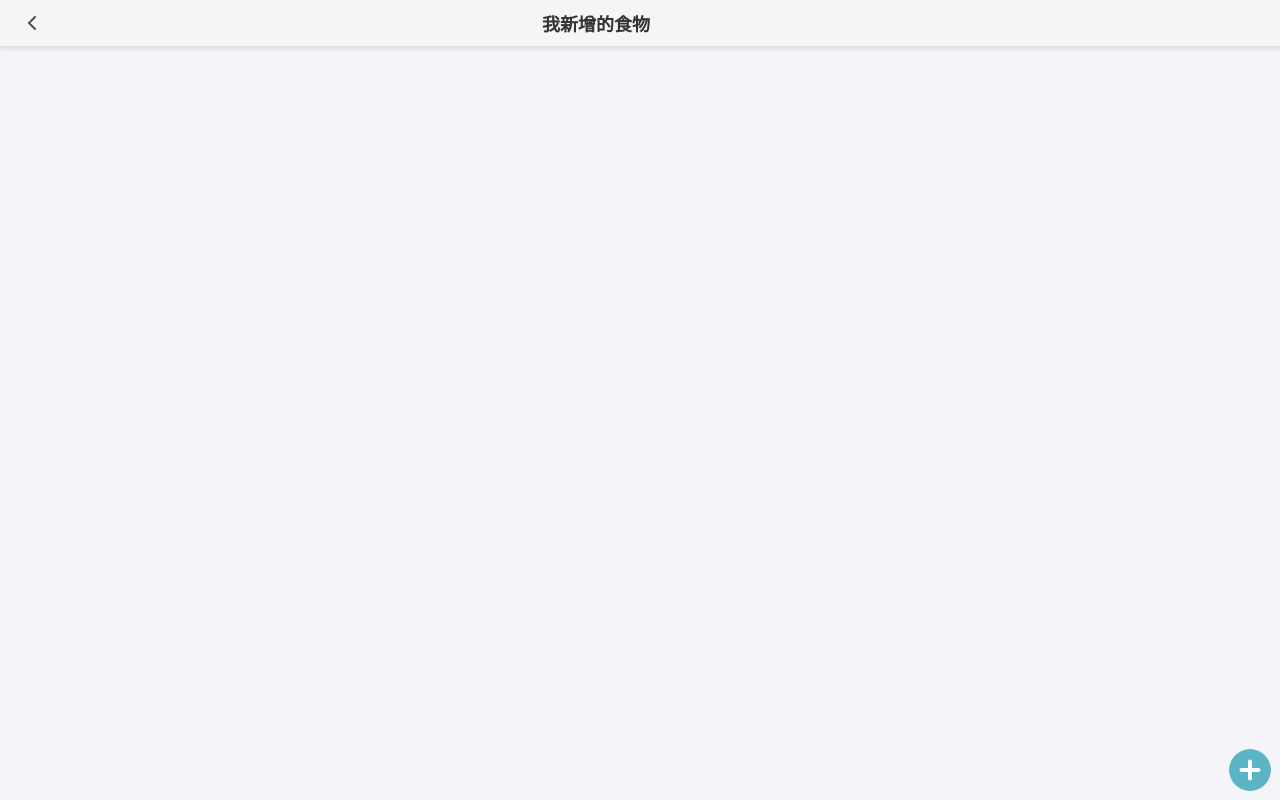
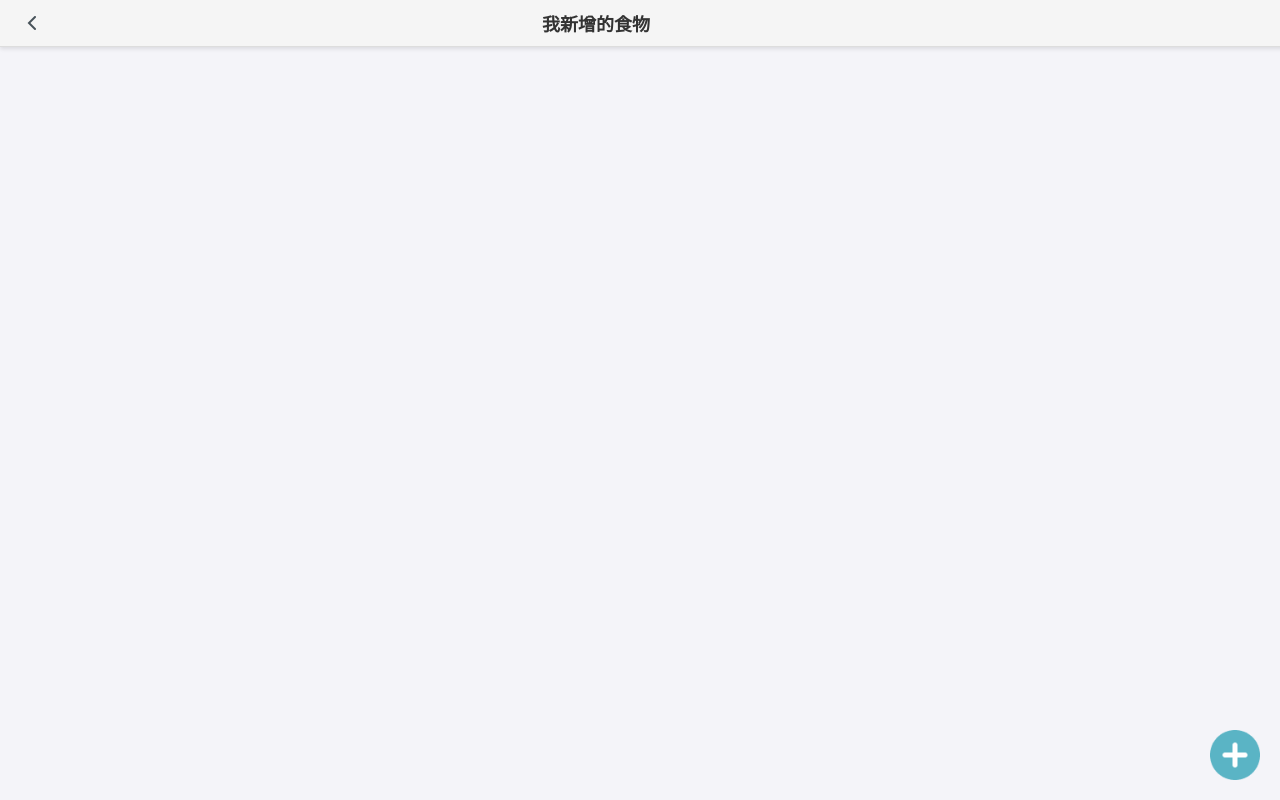
Before and after one commit to tsai0815/cheap-guide, a website: page html/myFoodList.html in a window 1280 px wide. Drawn offline with Linux system fonts and the light colour scheme.

Commit message:
modify pic of add button and translate the head to chinese

```diff
--- a/css/food-list-style.css
+++ b/css/food-list-style.css
@@ -149,8 +149,8 @@ body {
 
 .add-button {
   position: fixed; /* 固定在視窗 */
-  bottom: 5px; /* 距離底部 20px */
-  right: 5px; /* 距離右邊 20px */
+  bottom: 15px; /* 距離底部 20px */
+  right: 15px; /* 距離右邊 20px */
   background: none; /* 無背景 */
   border: none; /* 無邊框 */
   padding: 0; /* 無內距 */
@@ -161,8 +161,8 @@ body {
 }
 
 .add-icon {
-  width: 50px; /* 設置圖標寬度 */
-  height: 50px; /* 設置圖標高度 */
+  width: 60px; /* 設置圖標寬度 */
+  height: 60px; /* 設置圖標高度 */
 }
 
 .delete-button {
--- a/html/myFoodList.html
+++ b/html/myFoodList.html
@@ -3,7 +3,7 @@
 <head>
     <meta charset="UTF-8">
     <meta name="viewport" content="width=device-width, initial-scale=1.0">
-    <title>My Food List</title>
+    <title>我的食物列表</title>
     <link rel="stylesheet" href="../css/food-list-style.css">
 </head>
 
```
Also changed, not shown: html/myFoods.html (+1 -1 lines).
